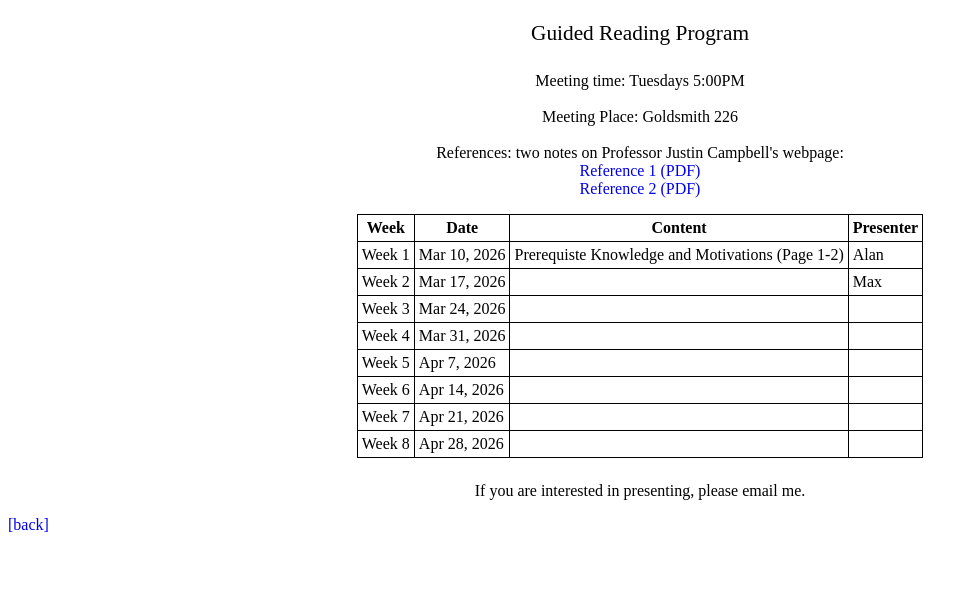
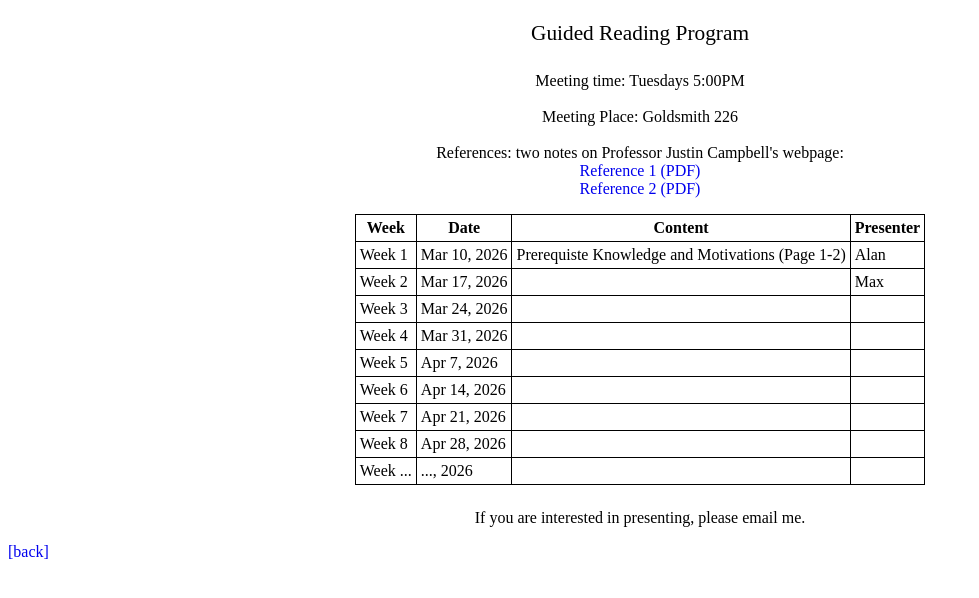
Before and after one commit to axhou/axhou.github.io, a Jekyll site: the page grp2026spring.html, which Jekyll copies as it is, in a window 1280 px wide. Shown: the top 598 px of the page, without its empty margins (0-979 px from the left). Built offline with Jekyll 4.4.1, drawn with Linux system fonts in a browser that asks for light colours.

Commit message:
Update grp2026spring.html

```diff
--- a/grp2026spring.html
+++ b/grp2026spring.html
@@ -111,6 +111,12 @@
         <td></td>
         <td></td>
       </tr>
+          <tr>
+        <td>Week ...</td>
+        <td>..., 2026</td>
+        <td></td>
+        <td></td>
+      </tr>
     </tbody>
   </table>
 
```
